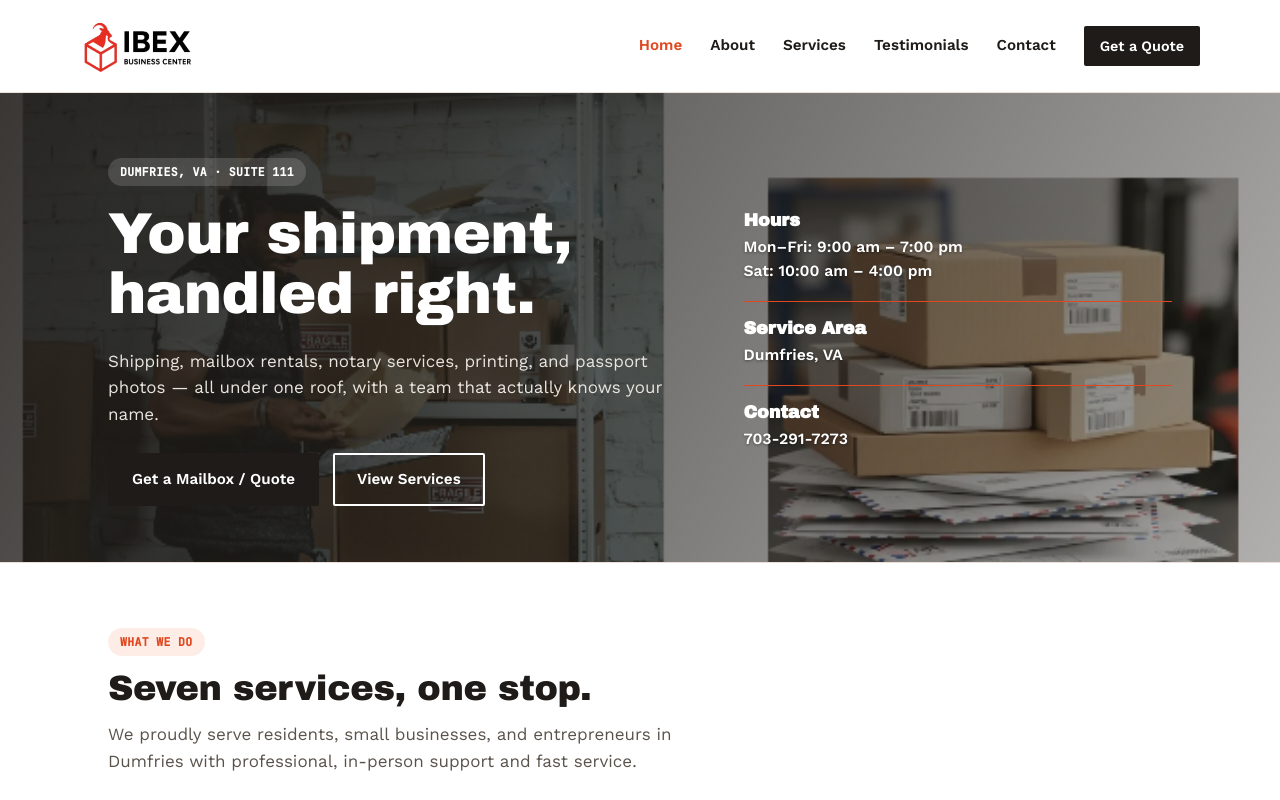
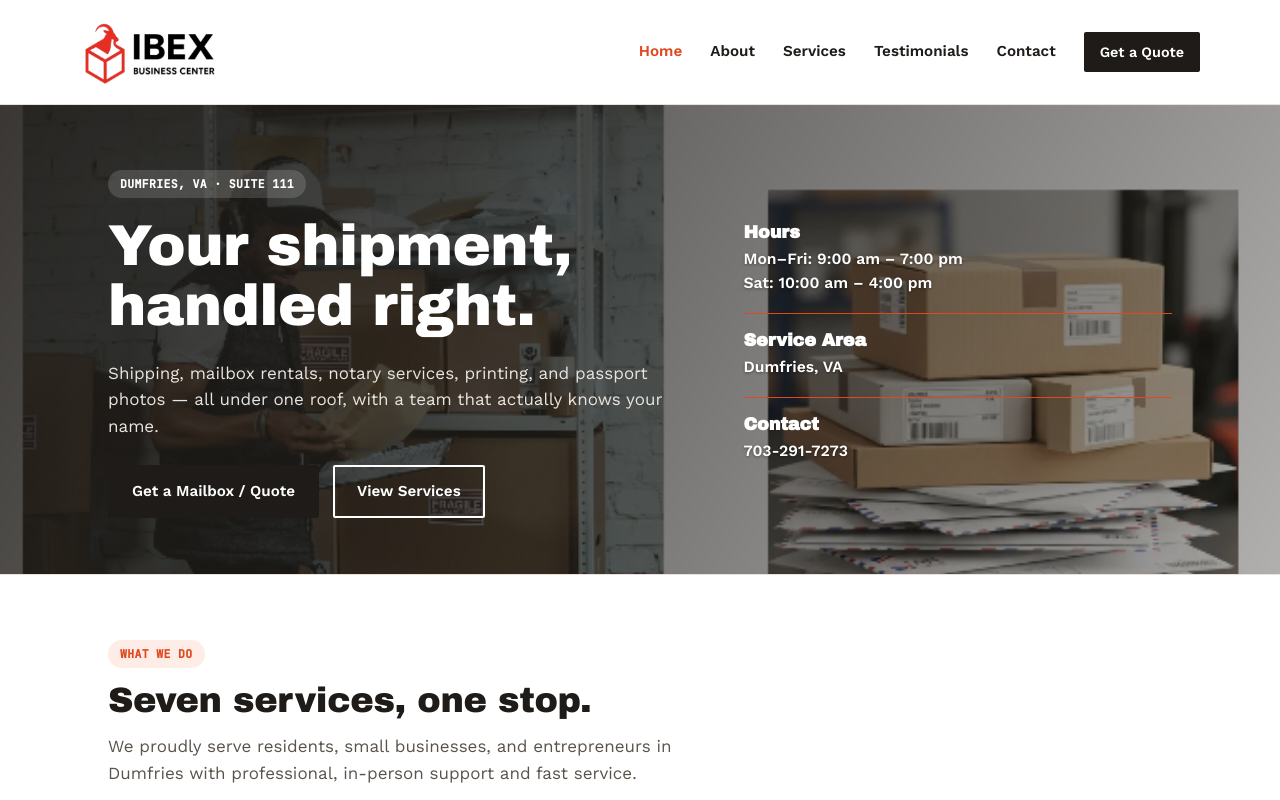
Before and after one commit to IBEXBIZCENTER/ibex-website-, a plain HTML site: page index.html in a window 1280 px wide. Shown: the top 800 px of the page. Drawn offline with nearby package versions, Linux system fonts and the light colour scheme.

Commit message:
Increase brand image height from 56px to 68px

```diff
--- a/style.css
+++ b/style.css
@@ -137,7 +137,7 @@ nav.links a:hover{ color:var(--stamp); text-decoration:none; }
 .hero .btn-outline{ color:#fff; border-color:#fff; }
 .hero .btn-outline:hover{ background:#fff; color:var(--ink); }
 
-.brand img{ height:56px !important; }
+.brand img{ height:68px !important; }
 
 /* clean hero info list (floats over hero photo) */
 .hero-info{ display:flex; flex-direction:column; gap:0; }
```
